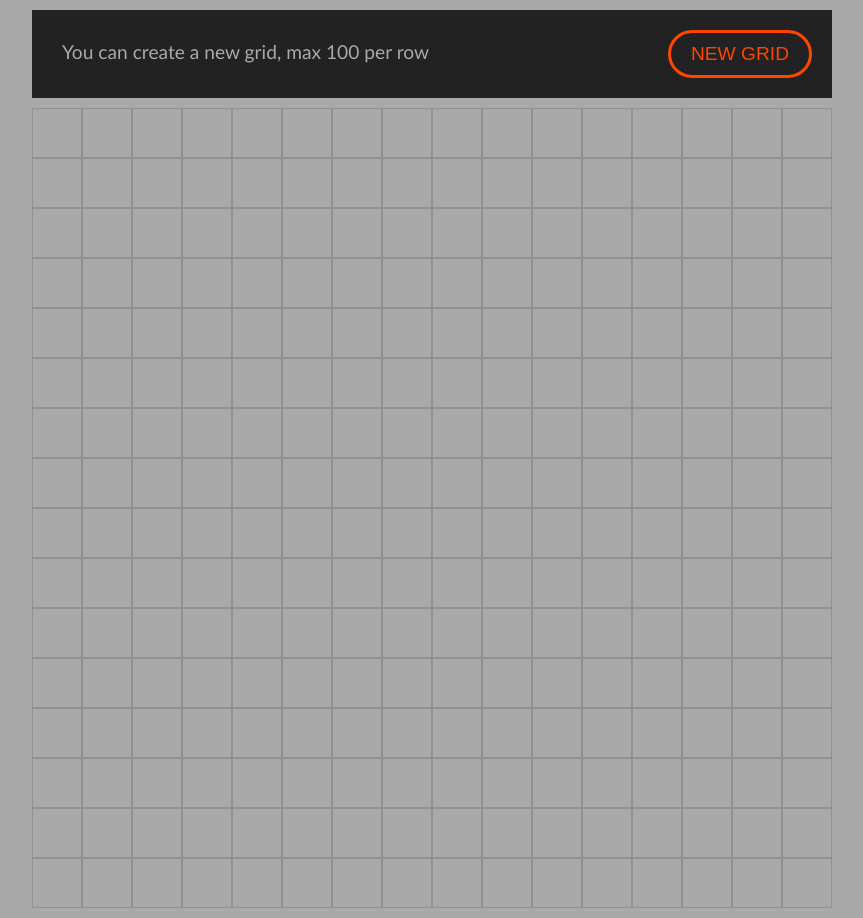
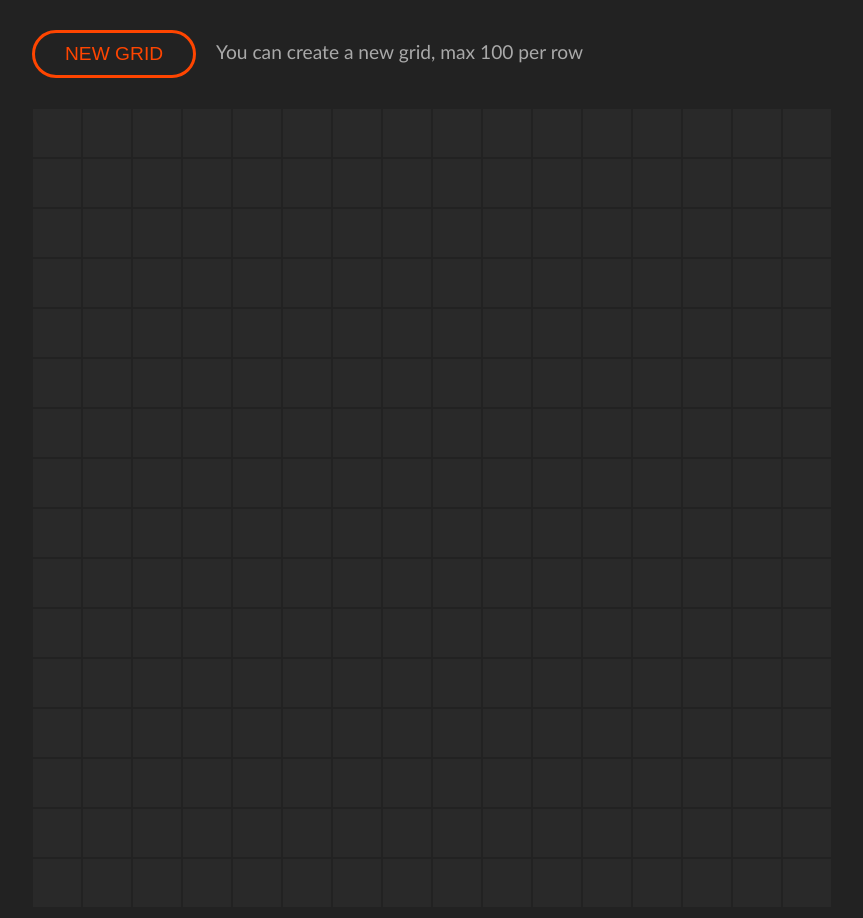
Before and after one commit to El-Kidane/etch-a-sketch, a plain HTML site: page index.html in a window 1280 px wide. Shown: the whole page, without its empty margins (208-1071 px from the left). Drawn offline with Linux system fonts and the light colour scheme.

Commit message:
Now limited to 100.

```diff
--- a/script.js
+++ b/script.js
@@ -4,8 +4,7 @@ const body = document.querySelector('body');
 let gridRow;
 
 function createHeader() {
-    let
-        header,
+    let header,
         headerTxt,
         headerBtn,
         headerFragment = document.createDocumentFragment();
@@ -22,8 +21,9 @@ function createHeader() {
     headerBtn.addEventListener('click', createNewGrid);
 
     headerFragment.appendChild(header);
+    header.appendChild(headerBtn);
     header.appendChild(headerTxt);
-    header.appendChild(headerBtn);
+
     body.insertBefore(headerFragment, container);
 }
 
@@ -34,11 +34,9 @@ function createGrid(gridRow) {
         cellWidth = 'width',
         cellHeight = 'height',
         cellFragment = document.createDocumentFragment();
-    console.log(gridCellSize);
-    // grid rows/cols
+    // generates grid's rows/cols
     for (let i = 0; i < gridRow; ++i) {
         for (let j = 0; j < gridCol; ++j) {
-
             gridCell = document.createElement('div');
             gridCell.className = 'grid-cell';
             gridCell.style[cellHeight] = `${gridCellSize}px`;
@@ -46,15 +44,18 @@ function createGrid(gridRow) {
             cellFragment.appendChild(gridCell);
         }
     }
-    console.log(gridCellSize);
-    //append all cells div to DOM only once, no reflow
     container.appendChild(cellFragment);
 };
 
 function createNewGrid() {
-    gridRow = +prompt('New grid size?', 'Enter the number. 13 would return a grid of 13x13 squares');
-    document.querySelector('#container').innerHTML = "";
-    createGrid(gridRow);
+    gridRow = +prompt('New grid size?', 'Enter a new size, up to 100.');
+    if (gridRow <= 0 || gridRow > 100) {
+        alert('ERROR 100 max, no negative numbers.')
+    }
+    else {
+        document.querySelector('#container').innerHTML = "";
+        createGrid(gridRow);
+    }
 }
 
 window.onload = createHeader();
--- a/styles.css
+++ b/styles.css
@@ -4,7 +4,7 @@
 }
 
 body {
-    background-color: darkgrey;
+    background-color: #222;
     font-family: 'Gill Sans', 'Gill Sans MT', Calibri, 'Trebuchet MS', sans-serif;
 }
 
@@ -23,43 +23,42 @@ body {
 }
 
 #container {
+    height: 800px;
+    background-color: #292929;
     display: flex;
     flex-wrap: wrap;
     justify-content: space-around;
-    gap: 0px;
-    height: 800px;
     flex-shrink: 1;
     flex-grow: 1;
 }
 
 #header {
-    background-color: #222;
-    padding: 20px;
+    padding: 20px 0;
     display: flex;
-    justify-content: space-between;
+    justify-content: flex-start;
     align-content: center;
 }
 
 #header > span {
+    padding: 10px 20px;
     color: darkgray;
     font-size: larger;
-    padding: 10px;
 }
 
 #header-btn {
-    background: #222;
+    background-color: transparent;
+    padding: 10px 30px;
+    color: orangered;
+    font-size: larger;
     border: 3px solid orangered;
     border-radius: 30px;
-    padding: 10px 20px;
-    color: orangered;
-    font-size: larger;
     text-transform: uppercase;
 }
 
 .grid-cell {
-    border: thin solid rgb(145, 145, 145);
+    width: auto;
     height: auto;
-    width: auto;
+    border: thin solid #222;
 }
 
 .grid-cell:hover {
```
